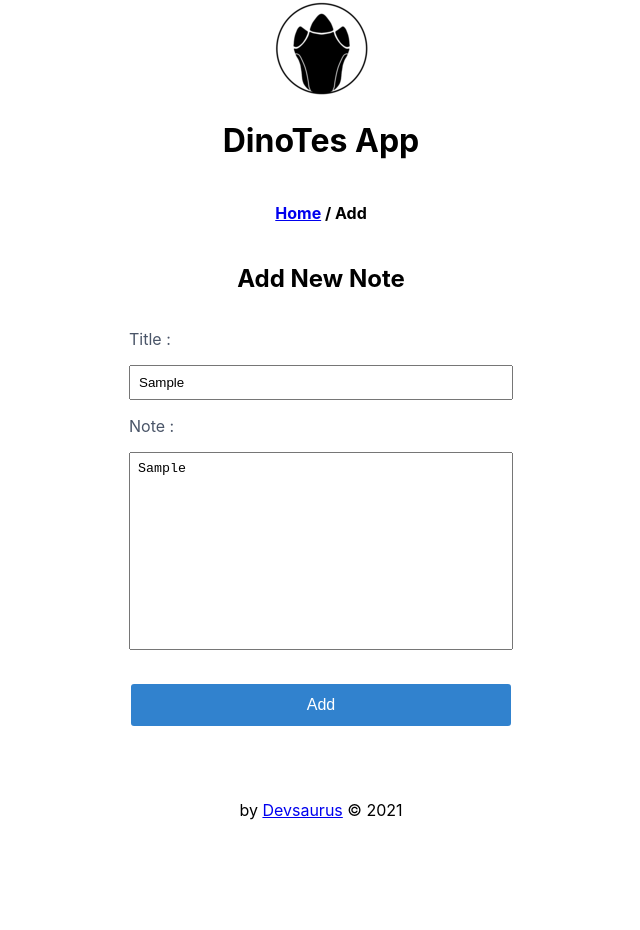
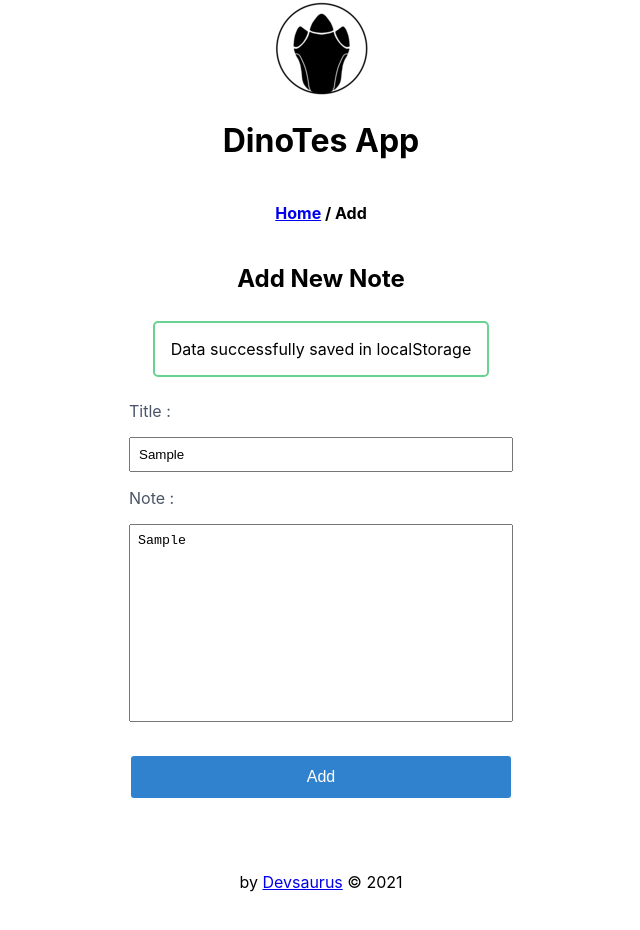
Before and after one commit to study-hary-id/Tie-Notes-API, a React (Create React App) app: page /add in a window 1280 px wide. Both pictures are taken after typing "Sample", "Sample" into the empty fields and a click on the button "Add". Shown: the top 930 px of the page, without its empty margins (319-959 px from the left). Before the commit the page ends 888 px from the top, so only its background shows below. Built offline with nearby package versions, Linux system fonts and the light colour scheme.

Commit message:
Add Message.js UI Implement Message UI in AddNoteForm

```diff
--- a/src/components/AddNoteForm.js
+++ b/src/components/AddNoteForm.js
@@ -2,9 +2,20 @@ import React, { useState } from 'react';
 import { v4 as uuidv4 } from 'uuid';
 import { Form, FormGroup, Label, Input, TextArea } from './ui/Forms';
 import Button from './ui/Button';
+import Message from './ui/Message';
+import getLocalStorageData from '../utils/getLocalStorageData';
 
 const AddNoteForm = () => {
   const [state, setState] = useState({ title: '', note: '' });
+  const [isSuccess, setIsSuccess] = useState(false);
+
+  const addNoteId = (notes) => {
+    const noteId = uuidv4();
+
+    notes.push({ ...state, id: noteId });
+
+    return notes;
+  };
 
   const handleTitleChange = (e) => {
     setState({ ...state, title: e.target.value });
@@ -15,12 +26,11 @@ const AddNoteForm = () => {
   };
 
   const handleSubmit = (e) => {
-    const noteId = uuidv4();
-    const existing = localStorage.getItem('notes');
-    const notes = existing ? JSON.parse(existing) : [];
+    const notes = getLocalStorageData('notes');
 
-    notes.push({ ...state, id: noteId });
-    localStorage.setItem('notes', JSON.stringify(notes));
+    localStorage.setItem('notes', JSON.stringify(addNoteId(notes)));
+
+    setIsSuccess(true);
 
     e.preventDefault();
   };
@@ -28,6 +38,8 @@ const AddNoteForm = () => {
   const { title, note } = state;
 
   return (
+    <>
+      {isSuccess && <Message text="Data successfully saved in localStorage" />}
       <Form onSubmit={handleSubmit}>
         <FormGroup>
           <Label>Title :</Label>
@@ -41,6 +53,7 @@ const AddNoteForm = () => {
           <Button type="submit">Add</Button>
         </FormGroup>
       </Form>
+    </>
   );
 };
 
--- /dev/null
+++ b/src/components/ui/Message.js
@@ -0,0 +1,26 @@
+/* eslint-disable react/prop-types */
+import React from 'react';
+import styled from 'styled-components';
+
+const MessageContainer = styled.div`
+  display: flex;
+  flex-direction: column;
+  align-items: center;
+  justify-content: center;
+  margin: 0.5rem;
+  padding: 0 1rem;
+  border: 2px solid #68d391;
+  border-radius: 5px;
+`;
+
+const Message = (props) => {
+  const { text } = props;
+
+  return (
+    <MessageContainer>
+      <p>{text}</p>
+    </MessageContainer>
+  );
+};
+
+export default Message;
```
Lines whose indentation alone changed are shown as unchanged.
